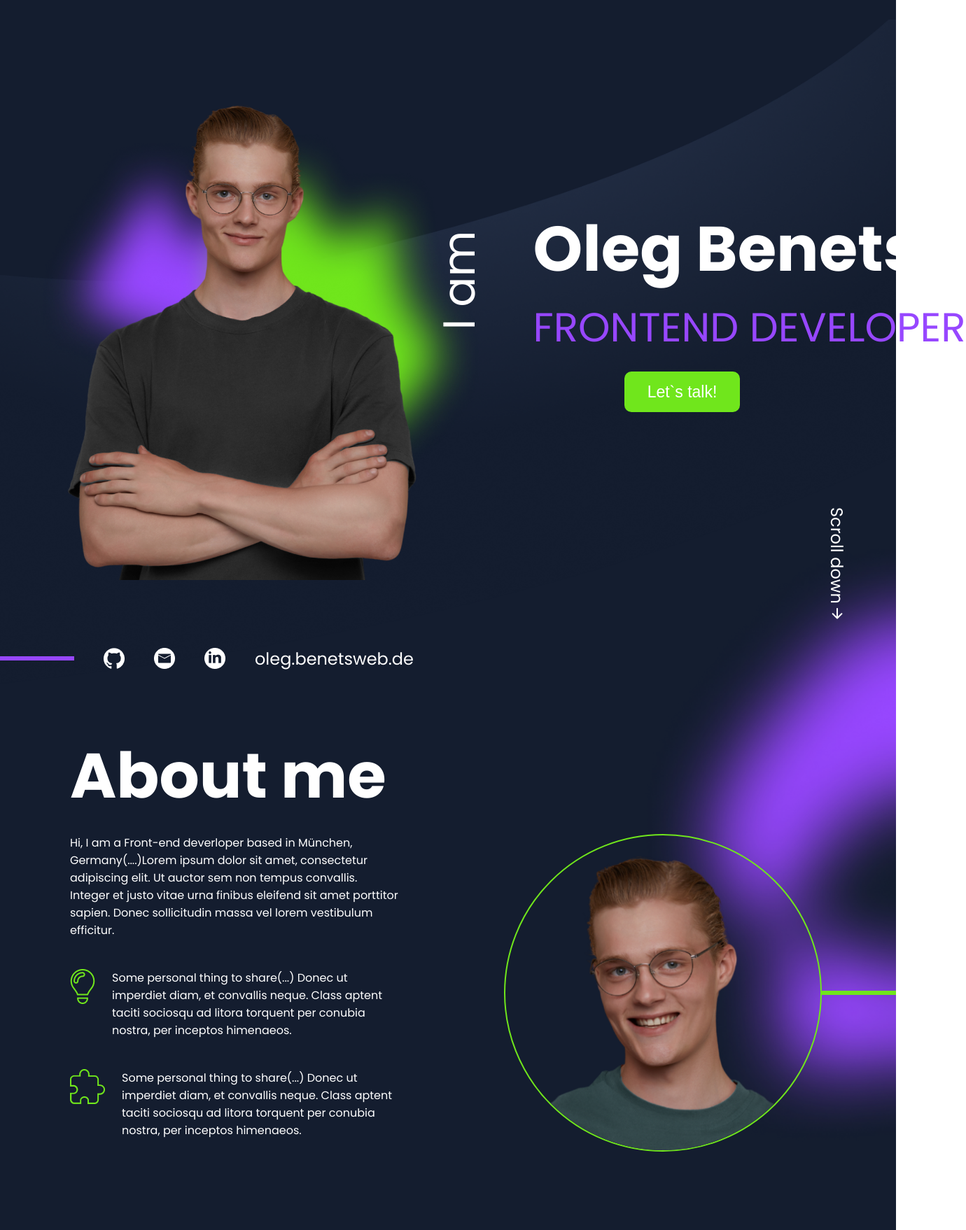
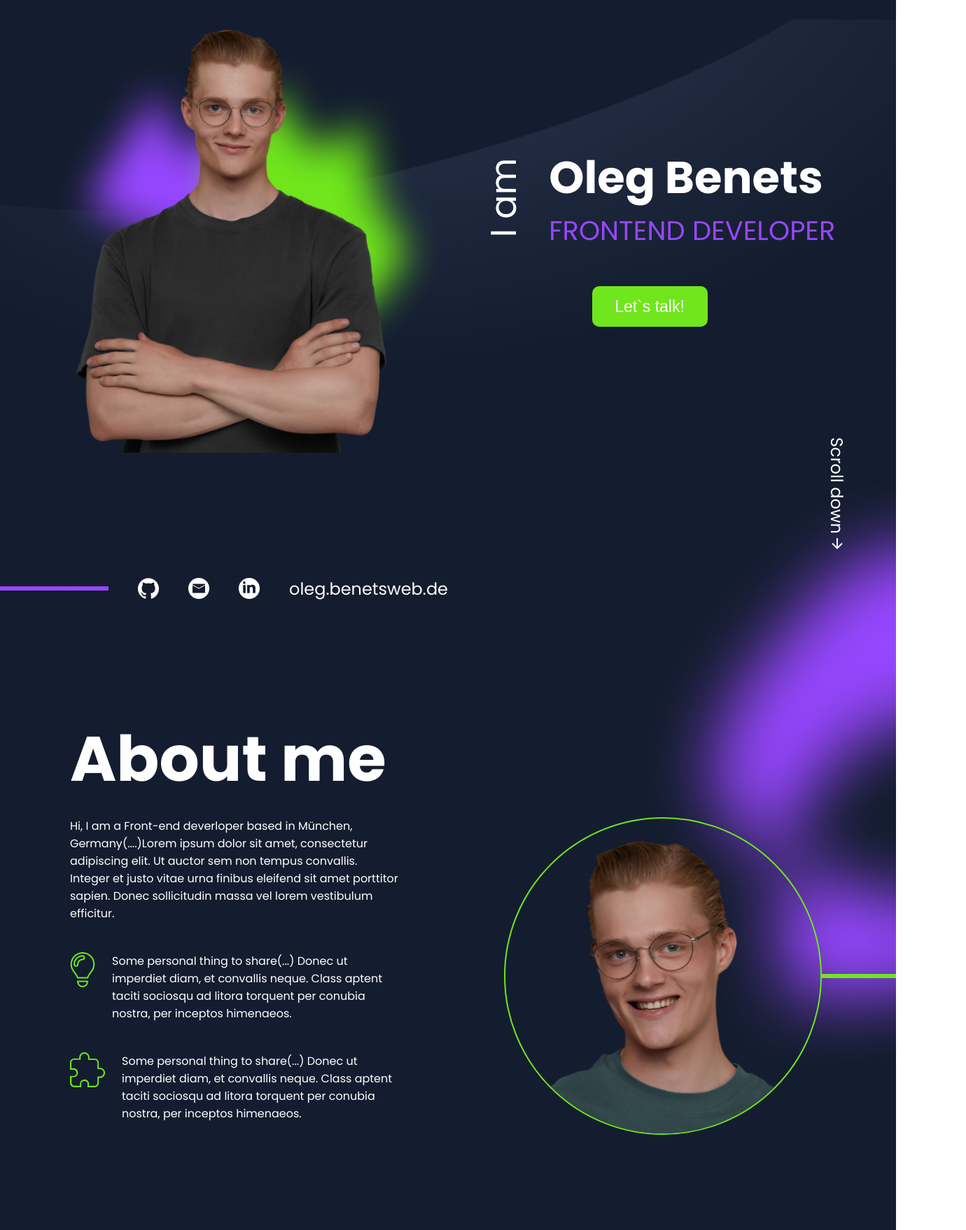
Before and after one commit to OlegBenets/Portfolio, an Angular app: page / in a window 1280 px wide. Shown: the part 82-1840 px from the top of the page at 70% size, 1380 px wide, since content can reach past the window. Built offline with nearby package versions, Linux system fonts and the light colour scheme.

Commit message:
added footer, contact styling and fixed styling at all components

```diff
--- a/src/app/about-me/about-me.component.scss
+++ b/src/app/about-me/about-me.component.scss
@@ -1,10 +1,11 @@
 @import "./../../styles.scss";
 
 .about-me-container {
-  @include position($p: relative, $t: 100px);
+  @include position($p: relative, $t: 0px);
   width: 100%;
-  min-height: 700px;
+  min-height: 600px;
   height: auto;
+  padding-top: 100px;
 }
 
 h2 {
--- a/src/app/above-the-fold/above-the-fold.component.html
+++ b/src/app/above-the-fold/above-the-fold.component.html
@@ -1,6 +1,8 @@
 <div class="aot-container">
+  <img class="purple-shadow" src="./../../assets/img/Purple shadow 2.png">
+  <div class="img-introduce-container">
   <img class="profile-img" src="./../../assets/img/profile.png" alt="picture of me" />
-  <img class="purple-shadow" src="./../../assets/img/Purple shadow 2.png">
+ <div class="introduce-btn-container">
   <div class="introduce">
     <div class="rotate">
       <span>I am</span>
@@ -10,7 +12,9 @@
       <h3>FRONTEND DEVELOPER</h3>
     </div>
   </div>
-  <button class="lets-talk-button">Let`s talk!</button>
+  <button class="lets-talk-button green-button">Let`s talk!</button>
+  </div>
+</div>
   <div class="social-links">
     <div class="purple-line"></div>
     <img class="icons" src="./../../assets/img/github-icon.png">
--- a/src/app/above-the-fold/above-the-fold.component.scss
+++ b/src/app/above-the-fold/above-the-fold.component.scss
@@ -1,24 +1,16 @@
 @import './../../styles.scss';
 
 .aot-container {
-    @include position($p: relative, $t: 100px);
+    @include position($p: relative, $t: 0px);
+    @include dFlex($jc: center, $ai: flex-start);
     background-image: url(../../assets/img/Vector.png);
     background-size: 100%;
     background-repeat: no-repeat;
-    height: 1024px;
     width: 100%;
-    @include dFlex($jc: space-evenly, $ai: center);
+    min-height: 1000px;
+    height: auto;
+    padding-top: 100px;
     background-color: $dark_blue;
-
-    .profile-img {
-      @include position($t: 106px, $l: 47px);
-      width: 646px;
-      height: auto;
-      background-image: url(../../assets/img/photo\ shadows.png);
-      background-position: center;
-      background-repeat: no-repeat;
-      background-size: 100%;
-    }
   }
 
   .purple-shadow {
@@ -30,7 +22,7 @@
 
 h1 {
   margin: 0;
-  font-size: 90px;
+  font-size: clamp(2rem, 5vw, 5rem);
   font-weight: 700;
   color: white;
   text-wrap: nowrap;
@@ -38,23 +30,46 @@ h1 {
 
 h3 {
   margin: 0;
-  font-size: 58px;
+  font-size: clamp(1.5rem, 3vw, 3rem);
   font-weight: 400;
   color: $violet;
   text-wrap: nowrap;
 }
 
+.img-introduce-container {
+  @include dFlex($jc: space-between, $ai: center);
+  width: 90%;
+
+  .profile-img {
+    width: 50%;
+    max-width: 646px;
+    height: auto;
+    background-image: url(../../assets/img/photo\ shadows.png);
+    background-position: center;
+    background-repeat: no-repeat;
+    background-size: 100%;
+  }
+}
+
+.introduce-btn-container {
+  @include dFlex( $jc:center, $ai:center, $g: 42px);
+  flex-direction: column;
+  width: 50%;
+  max-width: 720px;
+  height: auto;
+}
+
 
 .introduce {
-  @include position($t: 297px, $l: 622px);
-    @include dFlex($g: 35px);
-    width: 720px;
+    @include dFlex( $ai:center, $g: 8px);
+    width: 100%;
+    max-width: 720px;
     height: 170px;
     .rotate {
         @include dFlex($ai: flex-end);
         text-wrap: nowrap;
         transform: rotate(-90deg);
-        font-size: 64px;
+        font-size: clamp(1.5rem, 4vw, 4rem);
         font-weight: 400;
         color: white
     };
@@ -66,7 +81,6 @@ h3 {
 }
 
 .lets-talk-button {
-    @include position($t: 513px, $l: 892px);
     width: 165px;
     height: 58px;
     border: none;
@@ -80,11 +94,11 @@ h3 {
 
 .social-links {
   @include position($t: 903px, $l: 0px);
-  @include dFlex($jc: flex-start, $ai: center, $g: 42px);
-  width: 600px;
+  @include dFlex($jc: flex-end, $ai: center, $g: 42px);
+  width: 50%;
   height: 40px;
   .purple-line {
-    width: 100px;
+    width: 100%;
     border: 3px solid $violet;
   }
   .icons {
--- a/src/app/contact/contact.component.html
+++ b/src/app/contact/contact.component.html
@@ -1,4 +1,8 @@
 <div class="contact-container">
+  <div class="up-to-aot">
+    <img class="arrow-up" src="./../../assets/img/arrow-up.png">
+  </div>
+  <img class="purple-shadow" src="./../../assets/img/Purple shadow 4.png">
   <div class="headline">
     <div class="purple-line"></div>
   <h2>Contact</h2>
@@ -11,14 +15,26 @@
   </div>
     <form (ngSubmit)="onSubmit(contactForm)" #contactForm="ngForm">
 
-      <input class="input-name-mail" [(ngModel)]="contactData.name" type="text" id="name" name="name" placeholder="Your name" required>
+      <div class="inputs-container">
+      <input class="input-name-mail" #name="ngModel" minlength="3" [(ngModel)]="contactData.name" type="text" id="name" name="name" placeholder="Your name" required>
+      @if(!name.valid && name.touched) {
+        <span class="error-text">Please enter a message</span>
+       }
+    </div>
 
-      <input class="input-name-mail" [(ngModel)]="contactData.email" type="email" id="email" name="email" placeholder="Your email" required pattern="[a-zA-Z0-9._%+\-]+@[a-zA-Z0-9.\-]+\.[a-zA-Z]{2,}">
+      <div class="inputs-container">
+      <input class="input-name-mail" #mail="ngModel" minlength="5" [(ngModel)]="contactData.email" type="email" id="email" name="email" placeholder="Your email" required pattern="[a-zA-Z0-9._%+\-]+@[a-zA-Z0-9.\-]+\.[a-zA-Z]{2,}">
+      @if(!mail.valid && mail.touched) {
+        <span class="error-text">Please enter a message</span>
+       }
+    </div>
 
+      <div class="inputs-container">
       <textarea #message="ngModel" minlength="4" [(ngModel)]="contactData.message" id="message" name="message" placeholder="Your message" style="height:200px" required></textarea>
        @if(!message.valid && message.touched) {
-        <span>Please enter a message</span>
+        <span class="error-text">Please enter a message</span>
        }
+      </div>
 
        <div class="checkbox-container">
         <img src="./../../assets/img/checkbox-off.png">
--- a/src/app/my-skills/my-skills.component.html
+++ b/src/app/my-skills/my-skills.component.html
@@ -9,6 +9,6 @@
     <div class="description-my-skills">
         <h2>My skills</h2>
         <span>I have gained experience in building projects with various front end technologies and concepts.</span>
-        <button>Get in touch</button>
+        <button class="green-button">Get in touch</button>
     </div>
 </div>
--- a/src/app/my-skills/my-skills.component.scss
+++ b/src/app/my-skills/my-skills.component.scss
@@ -1,11 +1,11 @@
 @import "./../../styles.scss";
 
 .my-skills-container {
-    @include position($p: relative, $t: 100px);
+    @include position($p: relative, $t: 0px);
     @include dFlex($jc: space-between, $ai: center, $g: 16px);
     width: 100%;
-    min-height: 700px;
     height: auto;
+    padding-top: 100px;
 
     .green-shadow {
         @include position($t: 200px, $l: 0);
@@ -20,7 +20,7 @@
     grid-template-rows: repeat(3, auto);
     gap: 54px;
     width: 720px;
-    height: 414px;
+    height: auto;
     margin-left: 100px;
     z-index: 1;
     div {
--- a/src/app/portfolio/portfolio.component.scss
+++ b/src/app/portfolio/portfolio.component.scss
@@ -1,21 +1,21 @@
 @import "./../../styles.scss";
 
 .portfolio-container {
-    @include position($p: relative, $t: 100px);
+    @include position($p: relative, $t: 0px);
     @include dFlex($jc: flex-start, $ai: center, $g: 36px);
     flex-direction: column;
     width: 100%;
-    min-height: 2000px;
     height: auto;
+    padding-top: 100px;
 
     .purple-shadow {
-        @include position($t: 60%, $l: 0);
+        @include position($t: 65%, $l: 0);
         width: 630px;
         height: auto;
     }
 
     .green-shadow {
-        @include position($t: 60%, $l: none);
+        @include position($t: 65%, $l: none);
         right: 0;
         width: 400px;
         height: auto;
@@ -61,7 +61,7 @@
 }
 
 .project-container {
-    @include dFlex($jc: center, $ai: center, $g: 32px);
+    @include dFlex($jc: center, $ai: center, $g: 100px);
     flex-direction: column;
     width: 100%;
     margin-top: 100px;
--- a/src/app/shared/footer/footer.component.html
+++ b/src/app/shared/footer/footer.component.html
@@ -1 +1,12 @@
-<p>footer works!</p>
+<footer>
+  <div class="headline-container">
+    <h3>Ole<span>g</span></h3>
+    <a href="#">imprint</a>
+  </div>
+  <span class="copyright">© Oleg Benets 2024</span>
+  <div class="icon-container">
+    <img class="icons" src="./../../assets/img/github-icon.png">
+    <img class="icons" src="./../../assets/img/mail-icon.png">
+    <img class="icons" src="./../../assets/img/linkedin-icon.png">
+  </div>
+</footer>
--- a/src/app/shared/footer/footer.component.scss
+++ b/src/app/shared/footer/footer.component.scss
@@ -0,0 +1,41 @@
+@import "./../../../styles.scss";
+
+footer {
+    @include dFlex($jc: space-between, $ai: center);
+    width: calc(100% - 200px);
+    height: calc(290px - 32px);
+    padding: 16px 100px;
+    border-top: 4px solid $green;
+    background-color: $dark_blue;
+
+    .copyright {
+        font-size: 24px;
+        font-weight: 400;
+        color: white;
+    }
+}
+
+.headline-container {
+    @include dFlex($jc: center, $ai: flex-start, $g: 4px);
+    flex-direction: column;
+
+    a {
+        font-size: 16px;
+        font-weight: 400;
+        color: white;
+        text-decoration: none;
+    }
+
+    h3 {
+        margin: 0;
+        color: white;
+        font-size: 40px;
+        span {
+            color: $green;
+        }
+      }
+}
+
+.icon-container {
+    @include dFlex($jc: space-between, $ai: center, $g: 42px);
+}
--- a/src/app/shared/header/header.component.scss
+++ b/src/app/shared/header/header.component.scss
@@ -1,3 +1,5 @@
+@import "./../../../styles.scss";
+
 header {
   position: fixed;
   top: 0;
@@ -8,7 +10,7 @@ header {
   width: calc(100% - 200px);
   height: calc(110px - 74px);
   padding: 37px 100px;
-  background-color: #141d2f;
+  background-color: $dark_blue;
   z-index: 100;
 
   h3 {
@@ -16,7 +18,7 @@ header {
     color: white;
     font-size: 40px;
     span {
-        color: #70e61c;
+        color: $green;
     }
   }
 }
--- a/src/styles.scss
+++ b/src/styles.scss
@@ -1,4 +1,5 @@
 body {
+    width: 100%;
     margin: 0;
     font-family: 'Poppins';
 }
@@ -19,6 +20,25 @@ body {
 $green: #70e61c;
 $violet: #9747ff;
 $dark_blue: #141d2f;
+$error: #E61C40;
+
+button:hover {
+  cursor: pointer;
+  background-color: $green !important;
+  transition: background-color 175ms ,transform 175ms;
+  transform: translate(5px, 5px) scale(1.2);
+  box-shadow: 0px 4px 3px 0px rgba(0, 0, 0, 0.3);
+}
+
+.submit:hover,
+.green-button:hover {
+  cursor: pointer;
+  background-color: $violet !important;
+  transition: background-color 175ms ,transform 175ms;
+  transform: translate(5px, 5px) scale(1.2);
+  box-shadow: 0px 4px 3px 0px rgba(0, 0, 0, 0.3);
+}
+
 
 
 /* poppins-100 - latin */
```
Also changed, not shown: src/app/contact/contact.component.scss (+50 -5 lines), src/assets/img/Purple shadow 4.png (added), src/assets/img/arrow-up.png (added).
